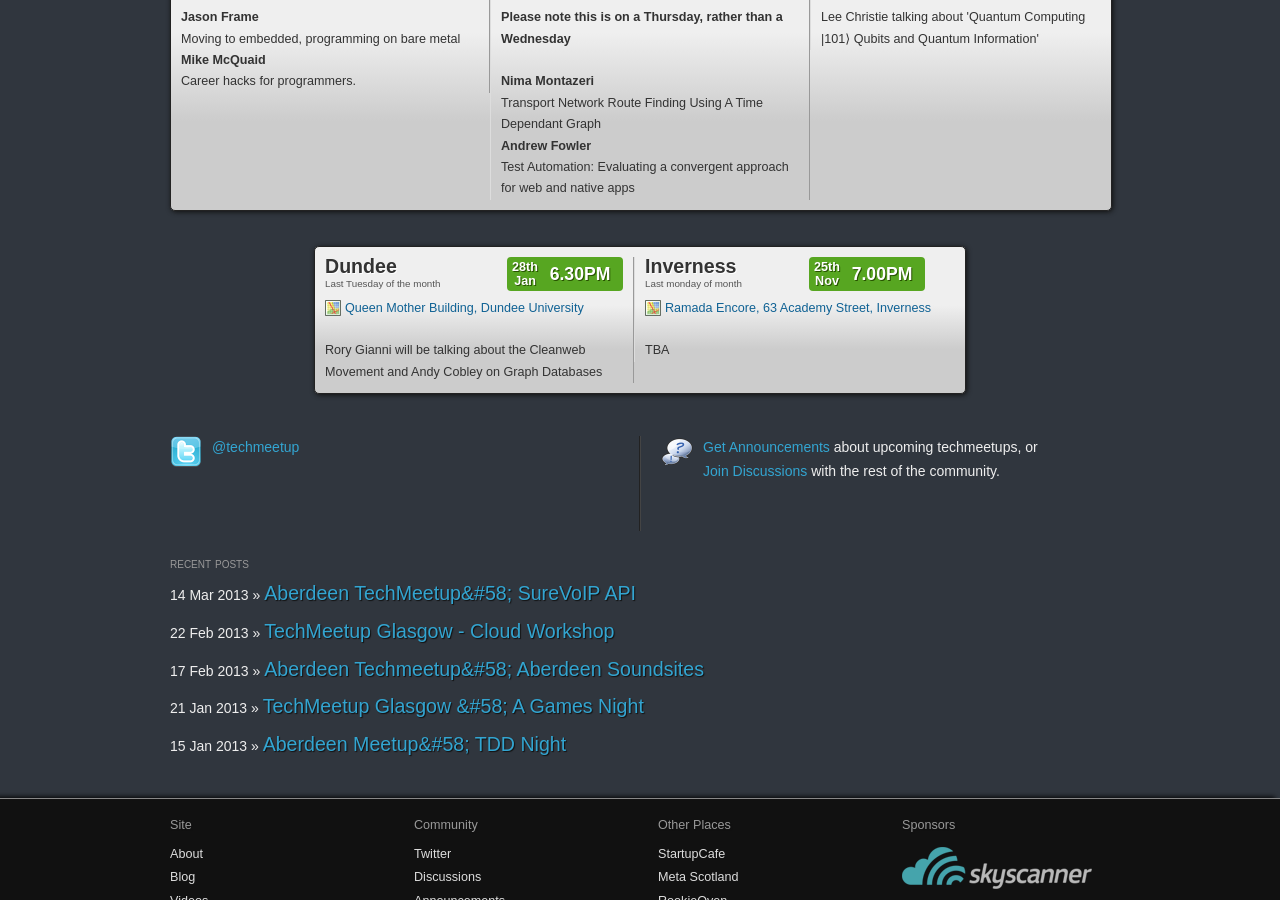
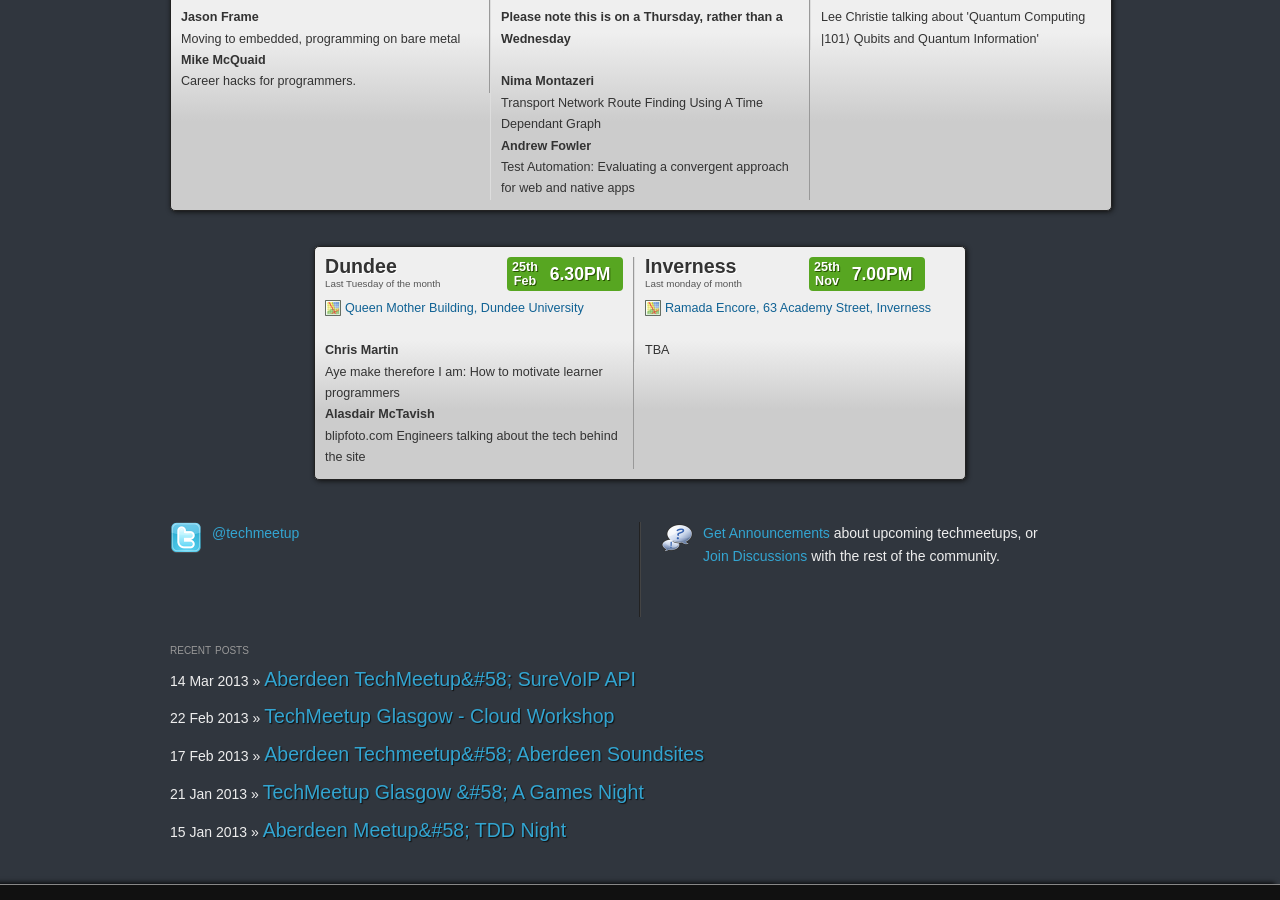
Before and after one commit to techmeetup/techmeetup.co.uk, a Jekyll site: the page built from index.html, in a window 1280 px wide and 900 px high, scrolled down 499 px. Built offline with Jekyll 4.4.1, drawn with Linux system fonts in a browser that asks for light colours; Markdown is read by kramdown in place of the engine named in the settings.

Commit message:
Update index.html
Updating Dundee for February

```diff
--- a/index.html
+++ b/index.html
@@ -113,13 +113,18 @@
       <a href="https://maps.google.co.uk/maps?q=Queen+Mother+Building,+Dundee+University&hl=en&sll=56.458593,-2.982733&sspn=0.00894,0.027874&hnear=Queen+Mother+Bldg,+Dundee+DD1+4HN,+United+Kingdom&t=m&z=16" class="map">Queen Mother Building, Dundee University</a>
     </p>
     <p>
-      Rory Gianni will be talking about the Cleanweb Movement and Andy Cobley on Graph Databases
+      <strong>Chris Martin</strong><br />
+      Aye make therefore I am: How to motivate learner programmers
+    </p>
+    <p>
+      <strong>Alasdair McTavish</strong><br />
+      blipfoto.com Engineers talking about the tech behind the site
     </p>
     <div class="datewrapper">
       <div class="when">
         <div class="daywrap">
-          <div class="day">28th</div>
-          <div class="month">Jan</div>
+          <div class="day">25th</div>
+          <div class="month">Feb</div>
         </div>
         <div class="time">6.30PM</div>
       </div>
```
